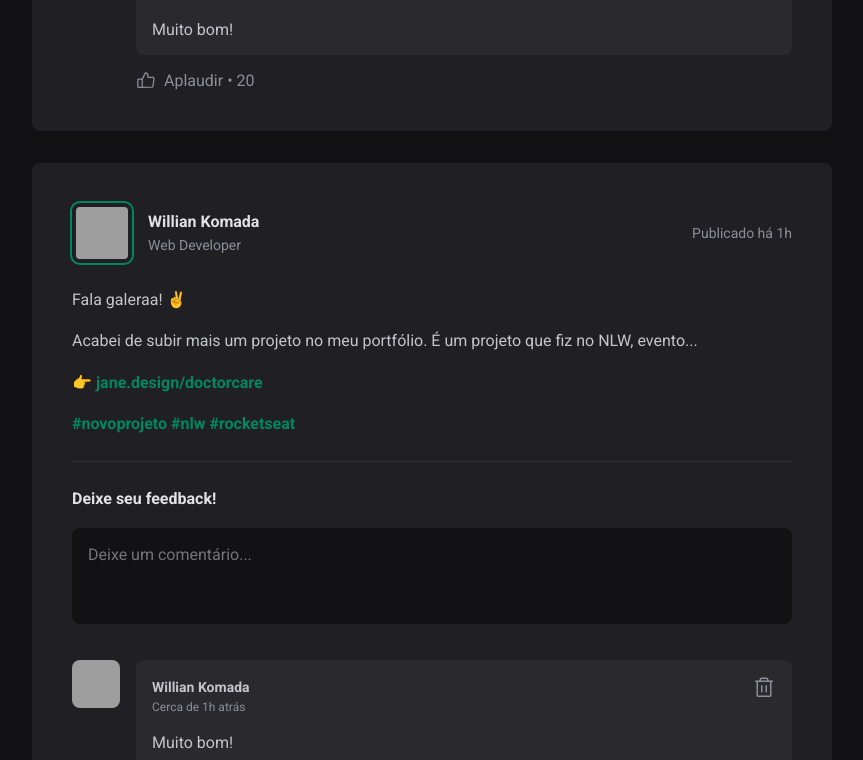
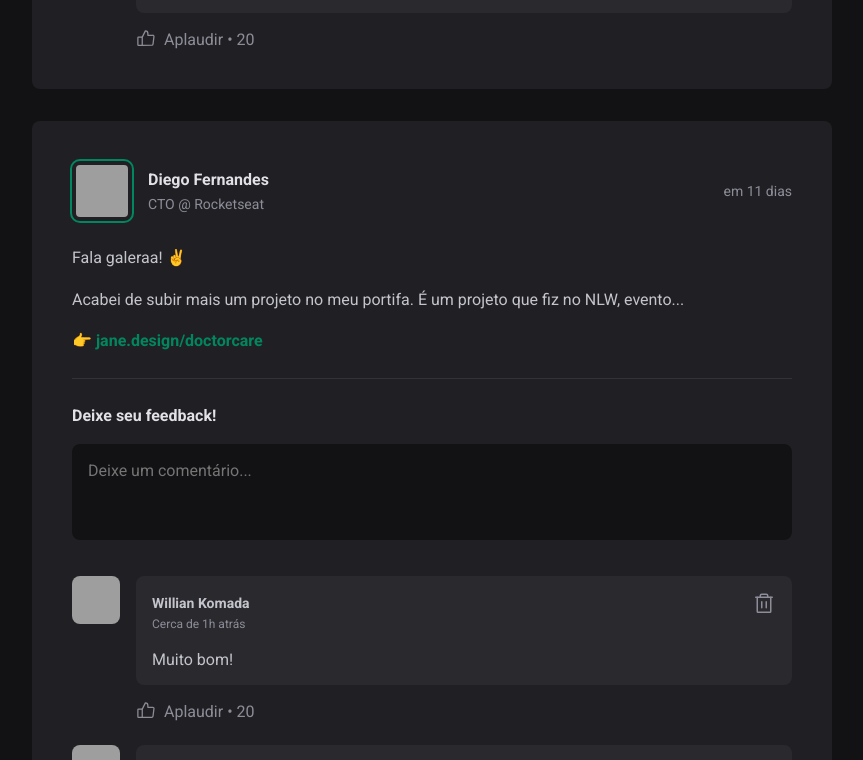
Before and after one commit to WillianKomada/01-fundamentos-reactjs, a React (Vite) app: page / in a window 1280 px wide. Shown: the part 992-1752 px from the top of the page, without its empty margins (352-1215 px from the left). Built offline with nearby package versions, Linux system fonts and the light colour scheme; grey boxes are pictures that could not be loaded.

Commit message:
review de como utilizar map, como trabalhar com datas e como percorrer arrays e funções

```diff
--- a/index.html
+++ b/index.html
@@ -6,7 +6,6 @@
     <link rel="preconnect" href="https://fonts.googleapis.com" />
     <link rel="preconnect" href="https://fonts.gstatic.com" crossorigin />
 
-    <link rel="icon" type="image/svg+xml" href="/vite.svg" />
     <meta name="viewport" content="width=device-width, initial-scale=1.0" />
 
     <link
--- a/package.json
+++ b/package.json
@@ -10,6 +10,7 @@
     "preview": "vite preview"
   },
   "dependencies": {
+    "date-fns": "^2.30.0",
     "phosphor-react": "^1.4.1",
     "react": "^18.2.0",
     "react-dom": "^18.2.0"
--- a/src/App.jsx
+++ b/src/App.jsx
@@ -1,9 +1,55 @@
 import { Header } from "./components/Header";
 import { Sidebar } from "./components/Sidebar";
+import { Post } from "./components/Post";
 
 import styles from "./App.module.css";
 import "./global.css";
-import { Post } from "./components/Post";
+
+const posts = [
+  {
+    id: 1,
+    author: {
+      avatarUrl: "https://github.com/williankomada.png",
+      name: "Willian Komada",
+      role: "Desempregado",
+    },
+    content: [
+      { type: "paragraph", content: "Fala galeraa! ✌" },
+      {
+        type: "paragraph",
+        content:
+          "Acabei de subir mais um projeto no meu portfólio. É um projeto que fiz no NLW, evento...",
+      },
+      {
+        type: "link",
+        content: "👉 jane.design/doctorcare",
+      },
+    ],
+    publishedAt: new Date("2023-08-07 15:40:00"),
+  },
+
+  {
+    id: 2,
+    author: {
+      avatarUrl: "https://github.com/diego3g.png",
+      name: "Diego Fernandes",
+      role: "CTO @ Rocketseat",
+    },
+    content: [
+      { type: "paragraph", content: "Fala galeraa! ✌" },
+      {
+        type: "paragraph",
+        content:
+          "Acabei de subir mais um projeto no meu portifa. É um projeto que fiz no NLW, evento...",
+      },
+      {
+        type: "link",
+        content: "👉 jane.design/doctorcare",
+      },
+    ],
+    publishedAt: new Date("2023-08-15 15:00:00"),
+  },
+];
 
 export function App() {
   return (
@@ -15,8 +61,15 @@
         </aside>
 
         <main>
-          <Post />
-          <Post />
+          {posts.map((post) => {
+            return (
+              <Post
+                author={post.author}
+                content={post.content}
+                publishedAt={post.publishedAt}
+              />
+            );
+          })}
         </main>
       </div>
     </>
--- a/src/components/Post.jsx
+++ b/src/components/Post.jsx
@@ -1,40 +1,63 @@
+import { format, formatDistanceToNow } from "date-fns";
+import ptBR from "date-fns/locale/pt-BR";
+
 import { Avatar } from "./Avatar";
 import { Comment } from "./Comment";
+
 import styles from "./Post.module.css";
 
-export function Post() {
+export function Post({ author, publishedAt, content }) {
+  // const publishedDateFormatted = new Intl.DateTimeFormat("pt-BR", {
+  //   day: "2-digit",
+  //   month: "long",
+  //   hour: "2-digit",
+  //   minute: "2-digit",
+  // }).format(publishedAt);
+
+  const publishedDateFormatted = format(
+    publishedAt,
+    "d 'de' LLLL 'às' HH:mm'h'",
+    {
+      locale: ptBR,
+    }
+  );
+
+  const publishedDateRelativeToNow = formatDistanceToNow(publishedAt, {
+    locale: ptBR,
+    addSuffix: true,
+  });
+
   return (
     <article className={styles.post}>
       <header>
         <div className={styles.author}>
-          <Avatar src="https://avatars.githubusercontent.com/u/39250804?v=4" />
+          <Avatar src={author.avatarUrl} />
           <div className={styles.authorInfo}>
-            <strong>Willian Komada</strong>
-            <span>Web Developer</span>
+            <strong>{author.name}</strong>
+            <span>{author.role}</span>
           </div>
         </div>
 
-        <time title="07 de Agosto às 13:24" dateTime="2023-08-07 13:24:40">
-          Publicado há 1h
+        <time
+          title={publishedDateFormatted}
+          dateTime={publishedAt.toISOString()}
+        >
+          {publishedDateRelativeToNow}
         </time>
       </header>
 
       <div className={styles.content}>
-        <p>Fala galeraa! ✌</p>
-
-        <p>
-          Acabei de subir mais um projeto no meu portfólio. É um projeto que fiz
-          no NLW, evento...
-        </p>
-
-        <p>
-          👉 <a href="#">jane.design/doctorcare</a>
-        </p>
-
-        <p>
-          <a href="">#novoprojeto</a> <a href="">#nlw</a>{" "}
-          <a href="">#rocketseat</a>
-        </p>
+        {content.map((line) => {
+          if (line.type === "paragraph") {
+            return <p>{line.content}</p>;
+          } else if (line.type === "link") {
+            return (
+              <p>
+                <a href="#">{line.content}</a>
+              </p>
+            );
+          }
+        })}
       </div>
 
       <form className={styles.commentForm}>
```
Also changed, not shown: 1 other file (tests, documents, lock files or other folders).
